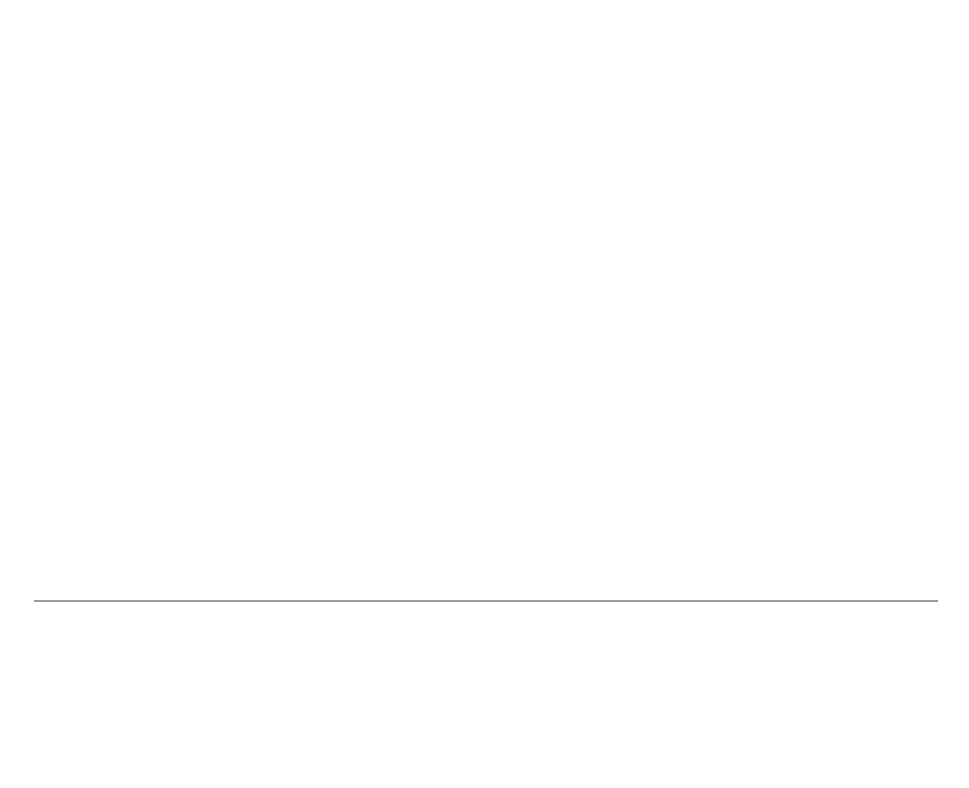
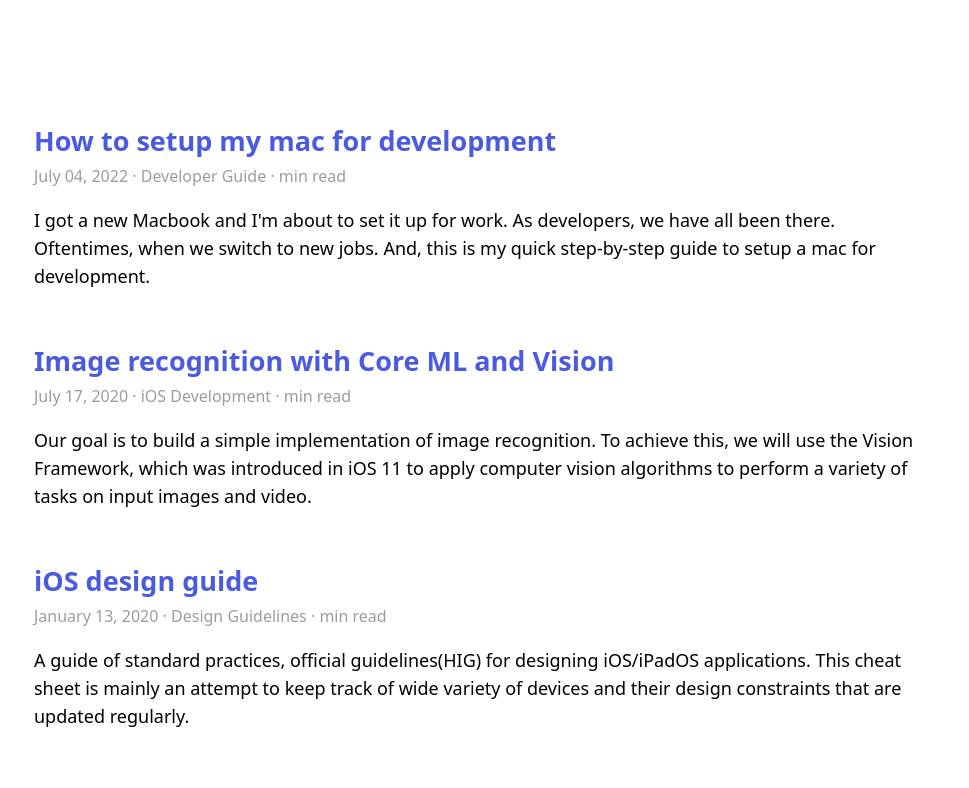
Before and after one commit to ajithrnayak/ajith_blog_v2, a Next.js app: page / in a window 1280 px wide. Shown: the top 788 px of the page, without its empty margins (154-1123 px from the left). Built offline with nearby package versions, Linux system fonts and the light colour scheme; a web font is replaced by a local one.

Commit message:
Implemented the feed with blog post indexes

```diff
--- a/src/pages/index.js
+++ b/src/pages/index.js
@@ -1,12 +1,13 @@
 import { getAllPosts } from "../lib/posts";
 import Layout from "../components/layout/layout"
+import Feed from "../components/feed/feed"
 
 export default function Home({ allPosts }) {
   if (!allPosts || !allPosts.length) return
 
   return (
     <Layout>
-
+    <Feed posts={allPosts} />
     </Layout>
   )
 }
```
